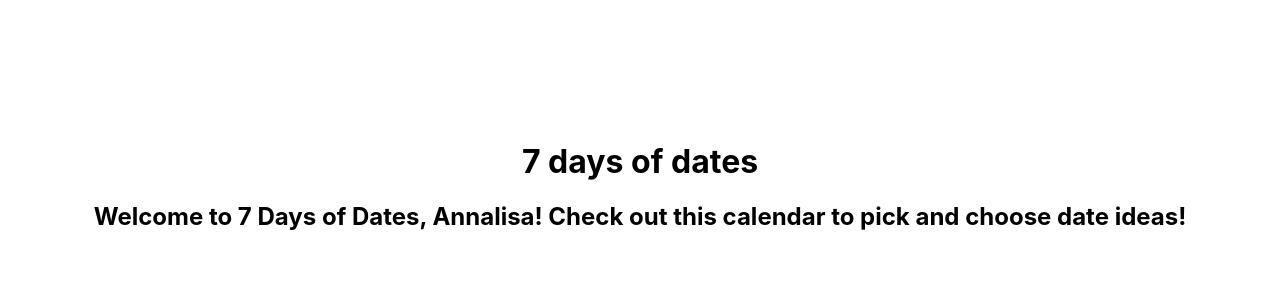
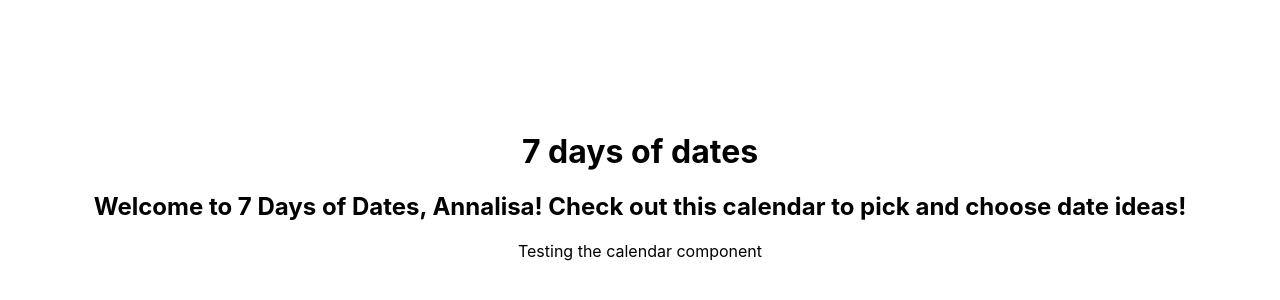
Before and after one commit to fufupatwo/DateChoicesForHer, a React (Vite) app: page / in a window 1280 px wide. Shown: the part 214-514 px from the top of the page. Built offline with nearby package versions, Linux system fonts and the light colour scheme.

Commit message:
testing component

```diff
--- a/src/App.jsx
+++ b/src/App.jsx
@@ -1,4 +1,5 @@
 import './App.css';
+import Calendar from './components/Calendar';
 
 const App = () => {
 
@@ -6,7 +7,7 @@
     <div className="App">
       <h1>7 days of dates</h1>
       <h2>Welcome to 7 Days of Dates, Annalisa! Check out this calendar to pick and choose date ideas!</h2>
-
+      <Calendar />
     </div>
   )
 }
--- /dev/null
+++ b/src/components/Calendar.jsx
@@ -0,0 +1,16 @@
+import React from "react";
+
+const Calendar = () => {
+
+
+  return(
+
+    <div className="Calendar">
+      Testing the calendar component
+    </div>
+
+  )
+
+}
+
+export default Calendar;
```
